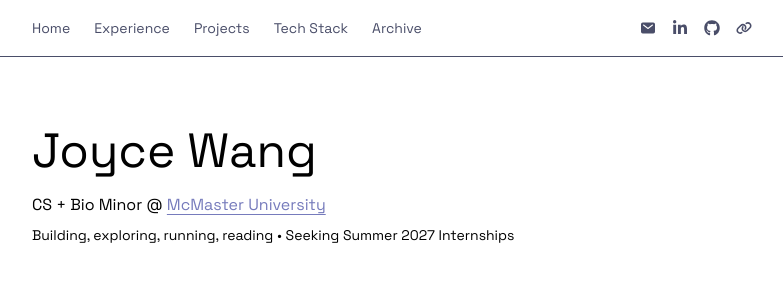
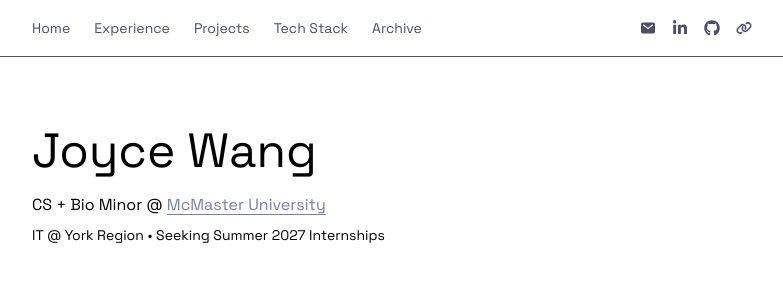
Before and after one commit to joycewdev/PortfolioWebsite, a React (Vite) app: page / in a window 1280 px wide. Shown: the top 308 px of the page, without its empty margins (248-1031 px from the left). Built offline with nearby package versions, Linux system fonts and the light colour scheme.

Commit message:
feat: add hero animation

```diff
--- a/src/sections/Hero.jsx
+++ b/src/sections/Hero.jsx
@@ -1,9 +1,16 @@
+import { MdArrowOutward } from "react-icons/md";
+
 export default function Hero() {
   return (
-    <section className="w-full max-w-3xl mx-auto px-6 pt-16 pb-5">
-      <h1 id="name" className="text-5xl leading-tight mb-3">
-        Joyce Wang
-      </h1>
+    <section className="w-full max-w-3xl mx-auto px-6 pt-16 pb-5 group">
+      <a href="/archive">
+        <h1 id="name" className="text-5xl leading-tight mb-3 cursor-pointer">
+          Joyce Wang
+          <span className="inline-block ml-2 opacity-0 -translate-x-2 transition-all duration-300 ease-out group-hover:opacity-100 group-hover:translate-x-0">
+            <MdArrowOutward className="text-3xl text-[#4A4E69]" />
+          </span>
+        </h1>
+      </a>
       <div className="flex gap-2">
         <p>
           CS + Bio Minor @&nbsp;
@@ -18,13 +25,7 @@ export default function Hero() {
         </p>
       </div>
       <p className="text-sm pt-2">
-        <a
-          href="/archive"
-          className="hover:cursor-pointer hover:text-[#474C90] transition-colors"
-        >
-          Building, exploring, running, reading
-        </a>
-        {" "}• Seeking Summer 2027 Internships
+        IT @ York Region • Seeking Summer 2027 Internships
       </p>
     </section>
   );
```
